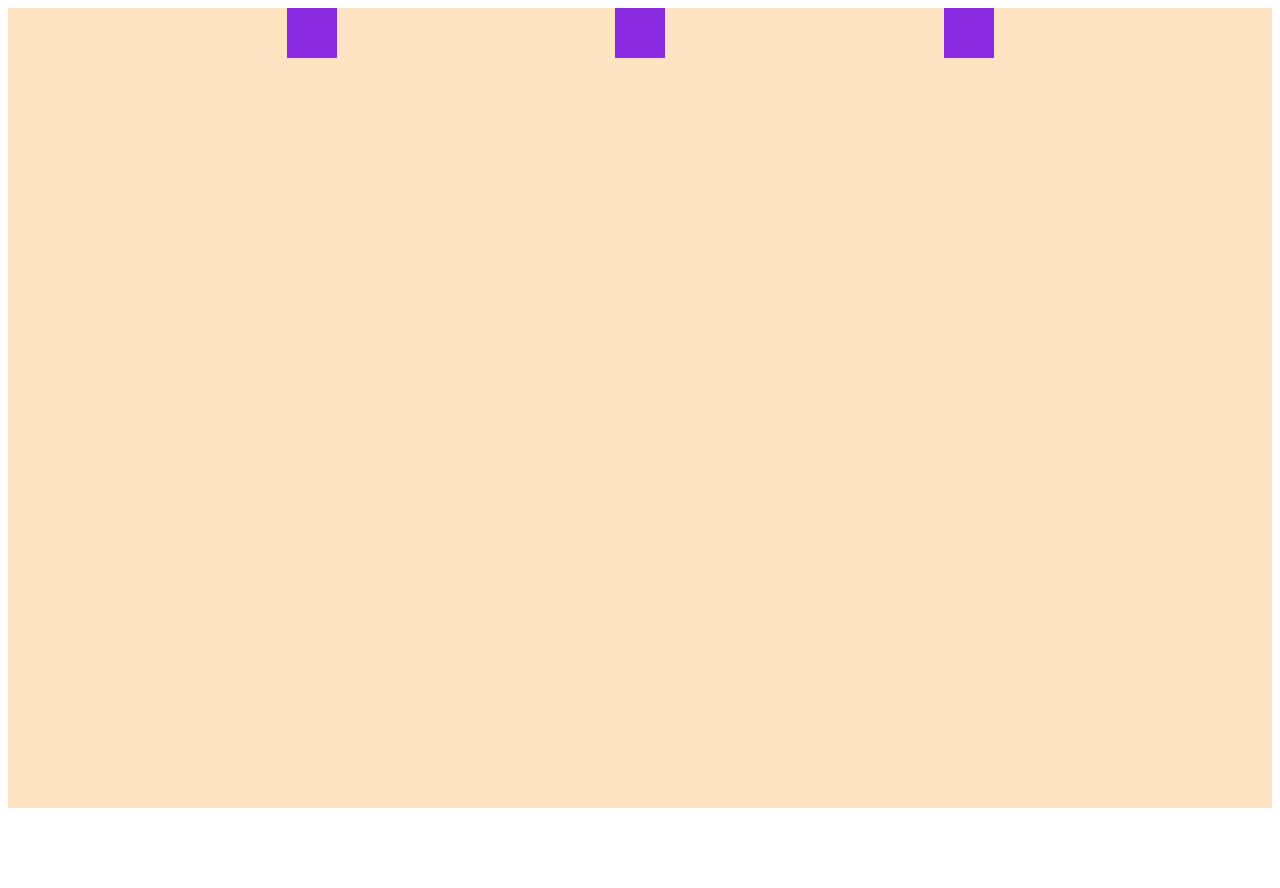
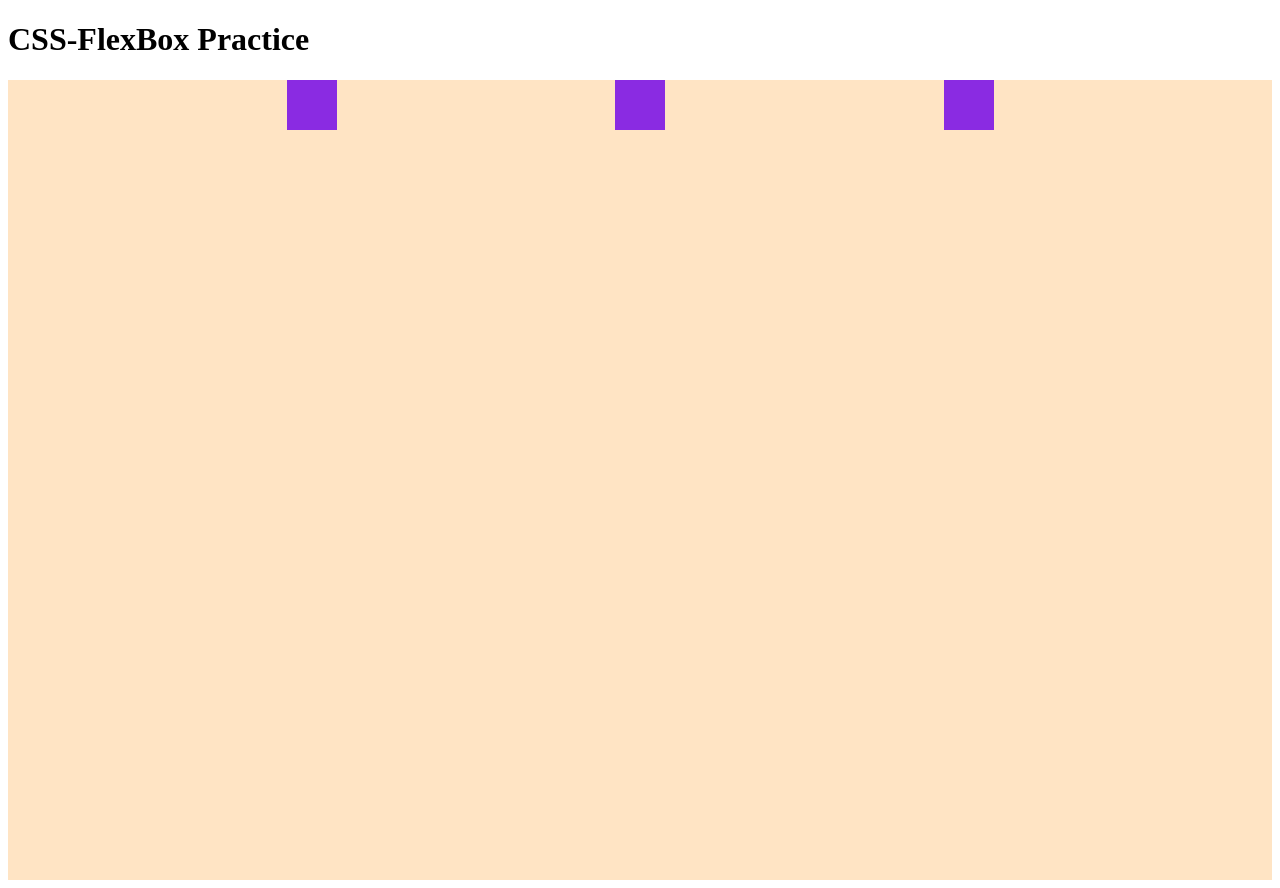
Before and after one commit to bbdoggett3/Devmountain-Work, a plain HTML site: page htmlPractice.html in a window 1280 px wide. Before the commit the page ends 816 px from the top, so only its background shows below. Drawn offline with Linux system fonts and the light colour scheme.

Commit message:
Created a header for my webpage

```diff
--- a/htmlPractice.html
+++ b/htmlPractice.html
@@ -7,6 +7,9 @@
     <title>Devmountain PreCourse work</title>
 </head>
 <body>
+    <div>
+        <h1>CSS-FlexBox Practice</h1>
+    </div>
     <div class ="box-container">
         <div class = "box"></div>
         <div class = "box"></div>
```
